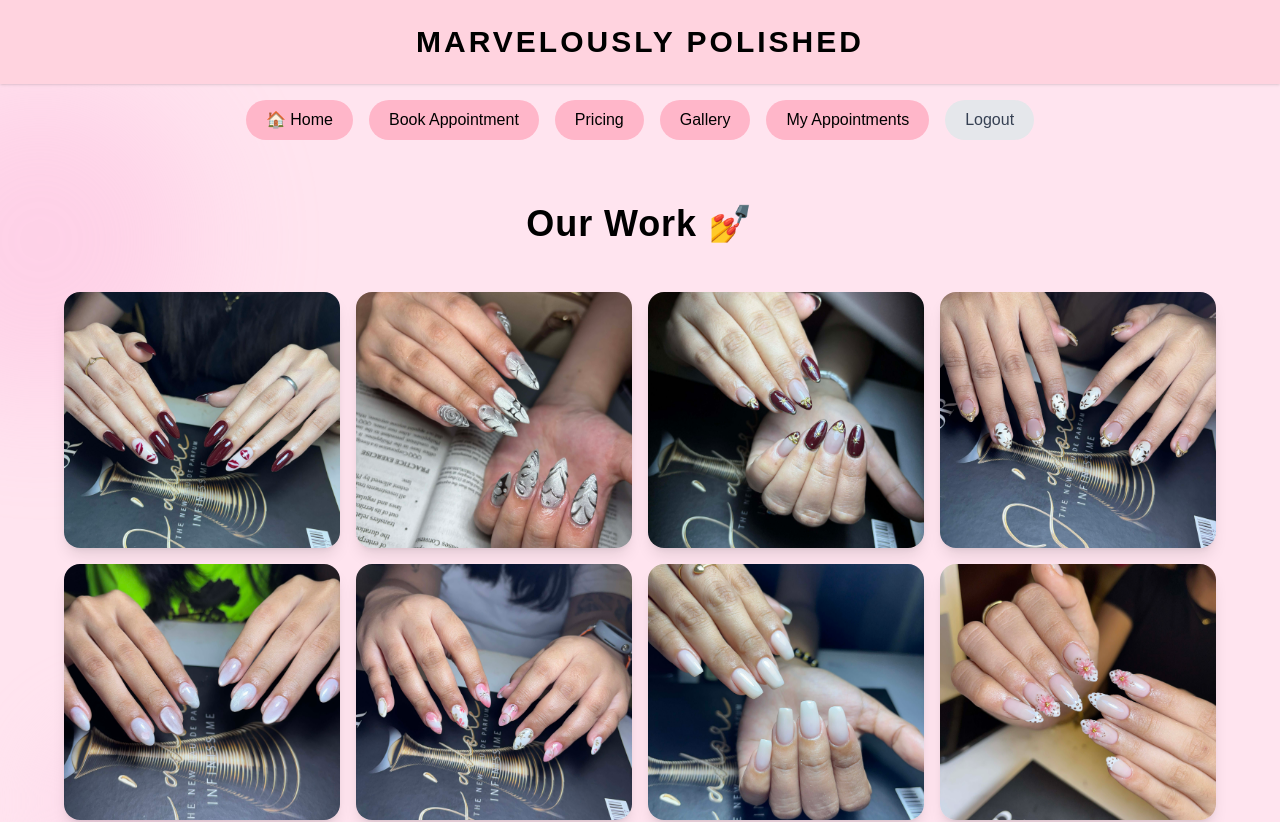
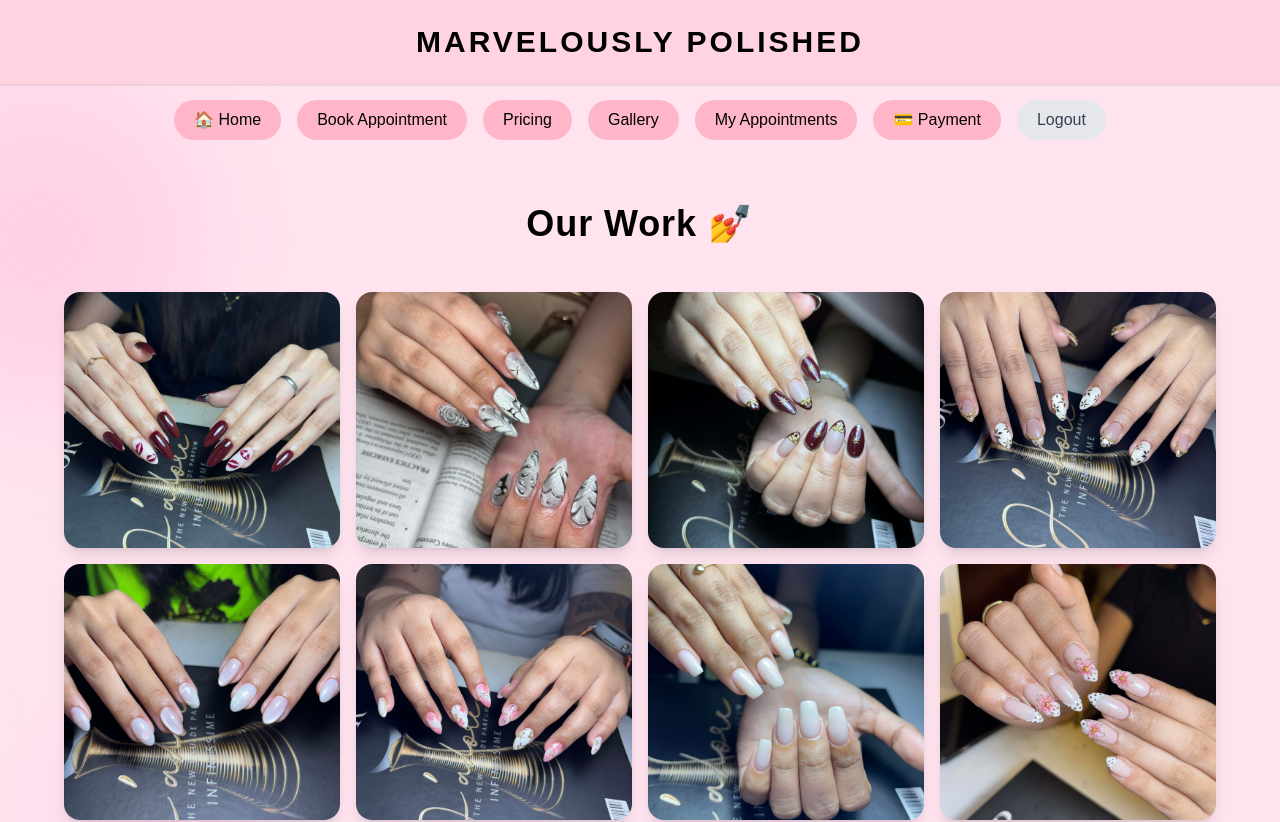
Before and after one commit to rhigovillahermosa18-star/Capstone, a Next.js app: page /gallery in a window 1280 px wide. Shown: the top 822 px of the page. Built offline with nearby package versions, Linux system fonts and the light colour scheme.

Commit message:
update project files

```diff
--- a/app/appointments/page.tsx
+++ b/app/appointments/page.tsx
@@ -83,6 +83,9 @@ export default function Appointments() {
         </Link>
         <Link href="/appointments" className="bg-[#FFB6C9] px-5 py-2 rounded-full text-black hover:bg-pink-400 transition">
           My Appointments
+        </Link>
+        <Link href="/payment" className="bg-[#FFB6C9] px-5 py-2 rounded-full text-black hover:bg-pink-400 transition">
+          💳 Payment
         </Link>
         <button
           onClick={handleLogout}
--- a/app/book/page.tsx
+++ b/app/book/page.tsx
@@ -222,6 +222,7 @@ export default function Book() {
         <Link href="/pricing" className="bg-[#FFB6C9] px-5 py-2 rounded-full text-black hover:bg-pink-400 transition">Pricing</Link>
         <Link href="/gallery" className="bg-[#FFB6C9] px-5 py-2 rounded-full text-black hover:bg-pink-400 transition">Gallery</Link>
         <Link href="/appointments" className="bg-[#FFB6C9] px-5 py-2 rounded-full text-black hover:bg-pink-400 transition">My Appointments</Link>
+        <Link href="/payment" className="bg-[#FFB6C9] px-5 py-2 rounded-full text-black hover:bg-pink-400 transition">💳 Payment</Link>
         <button
           onClick={async () => { await fetch("/api/logout", { method: "POST" }); localStorage.removeItem("role"); localStorage.removeItem("user_id"); router.push("/login"); }}
           className="bg-gray-200 px-5 py-2 rounded-full text-gray-700 hover:bg-gray-300 transition"
--- a/app/gallery/page.tsx
+++ b/app/gallery/page.tsx
@@ -54,6 +54,13 @@ export default function Gallery() {
           className="bg-[#FFB6C9] px-5 py-2 rounded-full text-black hover:bg-pink-400 transition"
         >
           My Appointments
+        </Link>
+
+        <Link
+          href="/payment"
+          className="bg-[#FFB6C9] px-5 py-2 rounded-full text-black hover:bg-pink-400 transition"
+        >
+          💳 Payment
         </Link>
 
         <Link
--- a/app/homepage/page.tsx
+++ b/app/homepage/page.tsx
@@ -53,6 +53,9 @@ export default function Home() {
         </Link>
         <Link href="/appointments" className="bg-[#FFB6C9] px-5 py-2 rounded-full text-black hover:bg-pink-400 transition">
           My Appointments
+        </Link>
+        <Link href="/payment" className="bg-[#FFB6C9] px-5 py-2 rounded-full text-black hover:bg-pink-400 transition">
+          💳 Payment
         </Link>
         <button
           onClick={handleLogout}
--- a/app/pricing/page.tsx
+++ b/app/pricing/page.tsx
@@ -55,6 +55,13 @@ export default function Pricing() {
           className="bg-[#FFB6C9] px-5 py-2 rounded-full text-black hover:bg-pink-400 transition"
         >
           My Appointments
+        </Link>
+
+        <Link
+          href="/payment"
+          className="bg-[#FFB6C9] px-5 py-2 rounded-full text-black hover:bg-pink-400 transition"
+        >
+          💳 Payment
         </Link>
 
         <Link
```
